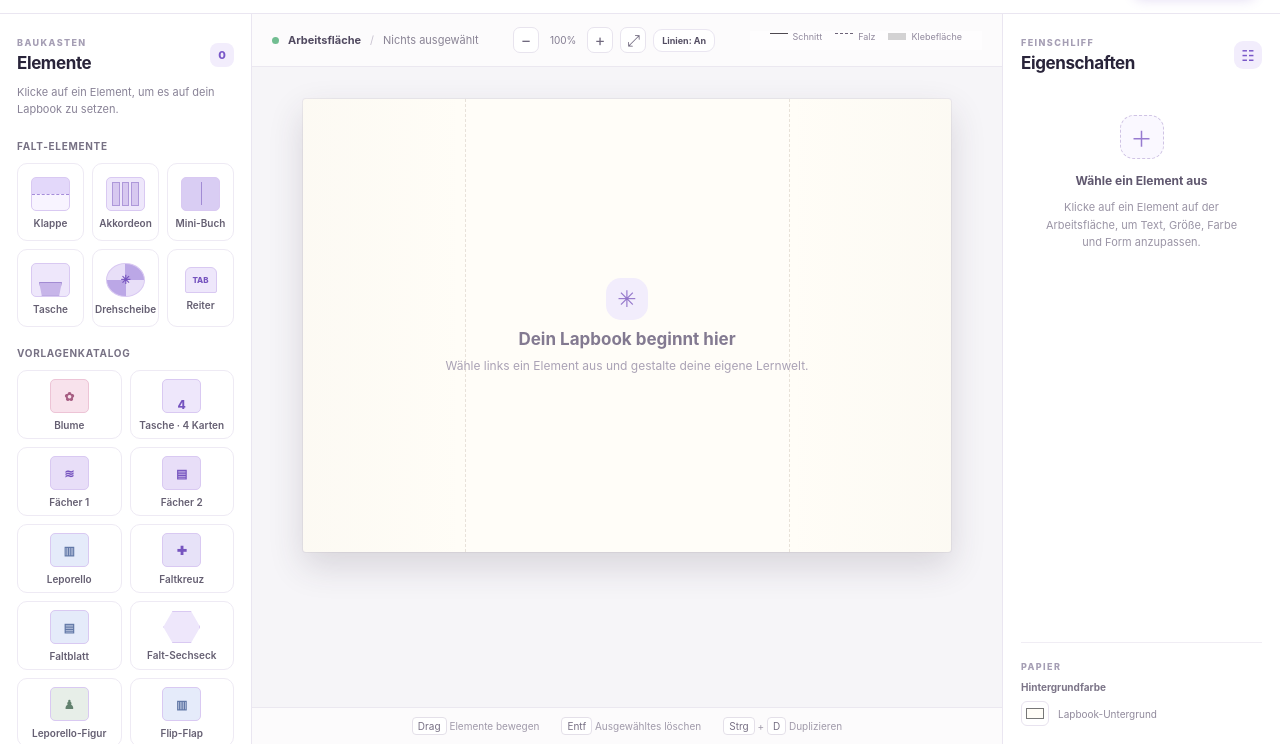
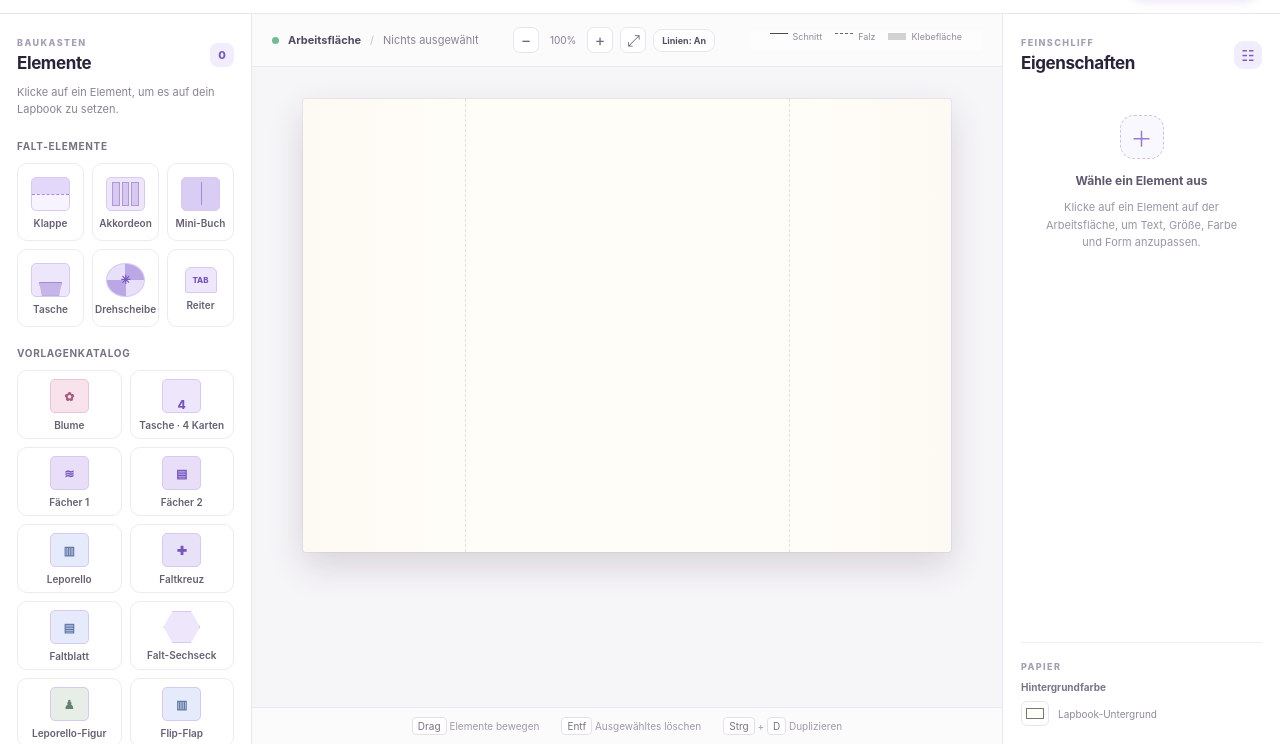
Before and after one commit to Poisiniously/lapbook-maker, a plain HTML site: page index.html in a window 1280 px wide. Shown: the part 56-800 px from the top of the page. Drawn offline with Linux system fonts and the light colour scheme.

Commit message:
Remove empty-canvas center placeholder text

```diff
--- a/index.html
+++ b/index.html
@@ -112,11 +112,7 @@
             <div class="stage-panel panel-right"></div>
             <div class="fold-line fold-line-one"></div>
             <div class="fold-line fold-line-two"></div>
-            <div class="stage-empty" id="stage-empty">
-              <span class="empty-spark">✳</span>
-              <strong>Dein Lapbook beginnt hier</strong>
-              <span>Wähle links ein Element aus und gestalte deine eigene Lernwelt.</span>
-            </div>
+            <div class="stage-empty" id="stage-empty" aria-hidden="true"></div>
             <div class="stage-elements" id="stage-elements"></div>
           </div>
         </div>
```
